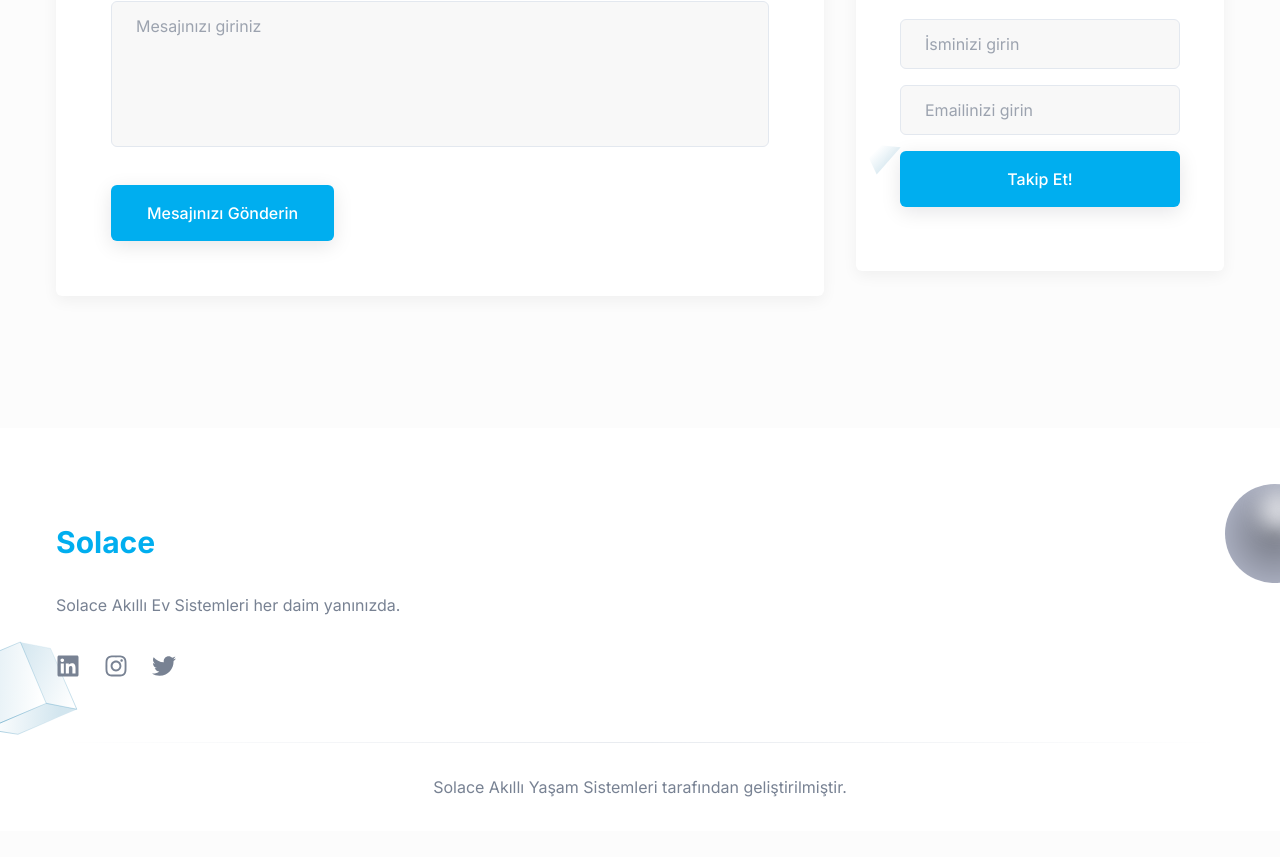
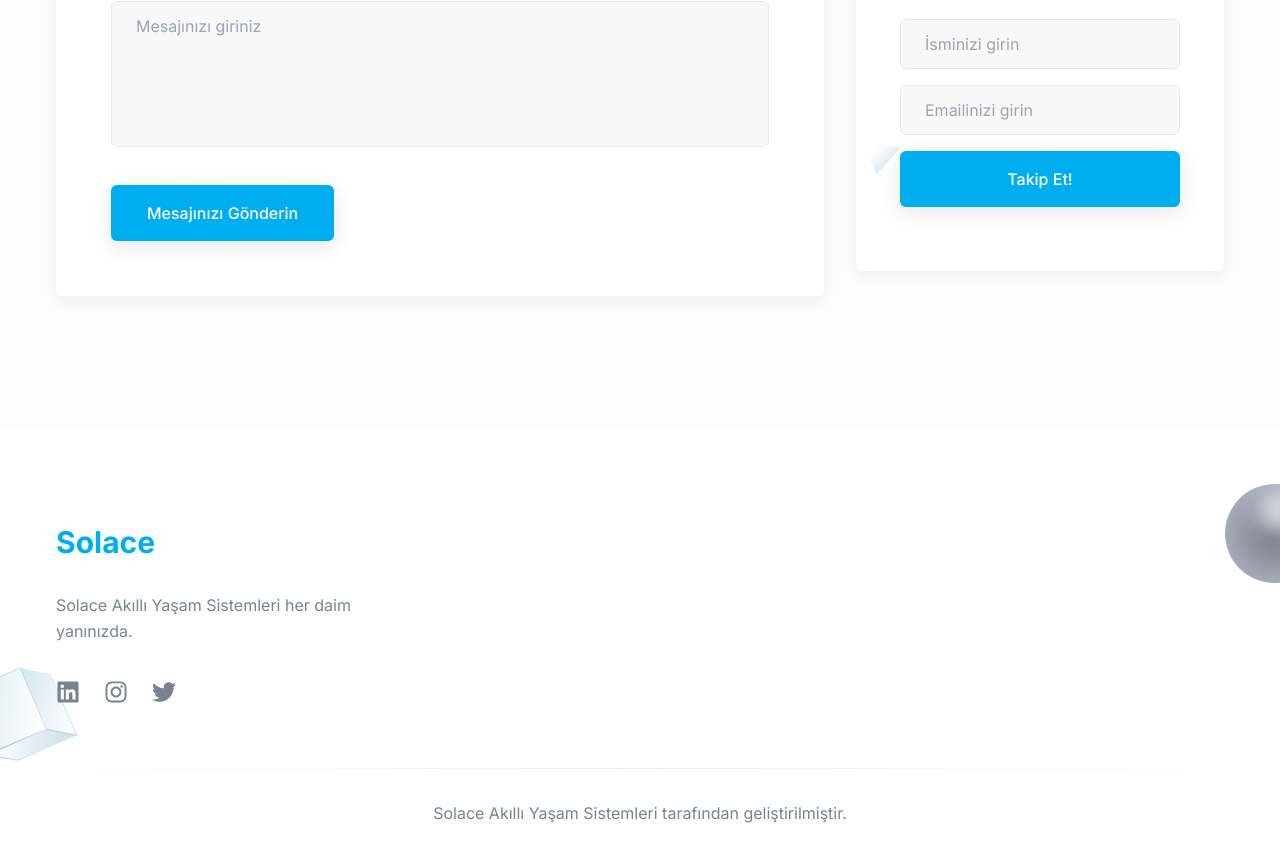
Before and after one commit to koltukutsu/solace-landing-page, a Next.js app: page / in a window 1280 px wide. Shown: the part 8381-9238 px from the top of the page. Before the commit the page ends 9212 px from the top, so only its background shows below. Built offline with nearby package versions, Linux system fonts and the light colour scheme.

Commit message:
Update: updated a text in the footer

```diff
--- a/components/Footer/index.tsx
+++ b/components/Footer/index.tsx
@@ -38,7 +38,7 @@ const Footer = () => {
                   /> */}
                 </Link>
                 <p className="mb-9 text-base leading-relaxed text-body-color dark:text-body-color-dark">
-                  Solace Akıllı Ev Sistemleri her daim yanınızda.
+                  Solace Akıllı Yaşam Sistemleri her daim yanınızda.
                 </p>
                 <div className="flex items-center">
                   {/* <a
```
